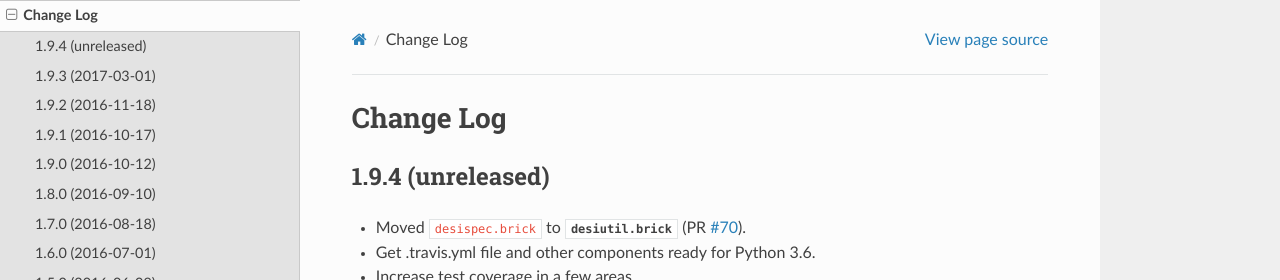
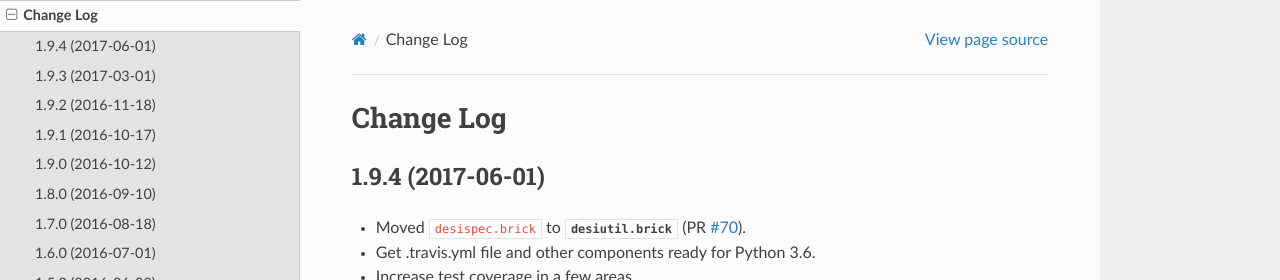
Before and after one commit to desihub/desiutil, a Sphinx documentation site: the page built from doc/changes.rst, in a window 1280 px wide and 900 px high. Shown: the top 280 px of the window. Built offline with Sphinx 7.4.7 and the Read the Docs theme 2.0.0, drawn with Linux system fonts in a browser that asks for light colours.

Commit message:
preparing for next tag

```diff
--- a/doc/changes.rst
+++ b/doc/changes.rst
@@ -2,7 +2,7 @@
 Change Log
 ==========
 
-1.9.4 (unreleased)
+1.9.4 (2017-06-01)
 ------------------
 
 * Moved ``desispec.brick`` to :mod:`desiutil.brick` (PR `#70`_).
--- a/py/desiutil/_version.py
+++ b/py/desiutil/_version.py
@@ -1 +1 @@
-__version__ = '1.9.3.dev402'
+__version__ = '1.9.4'
```
